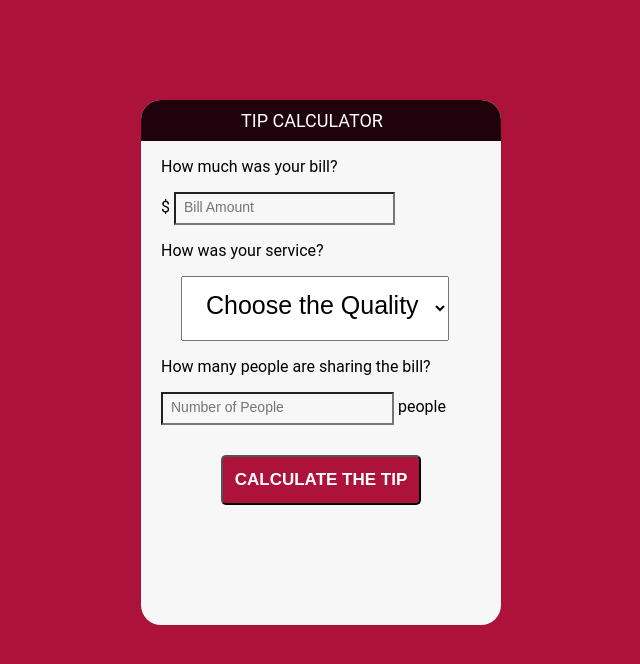
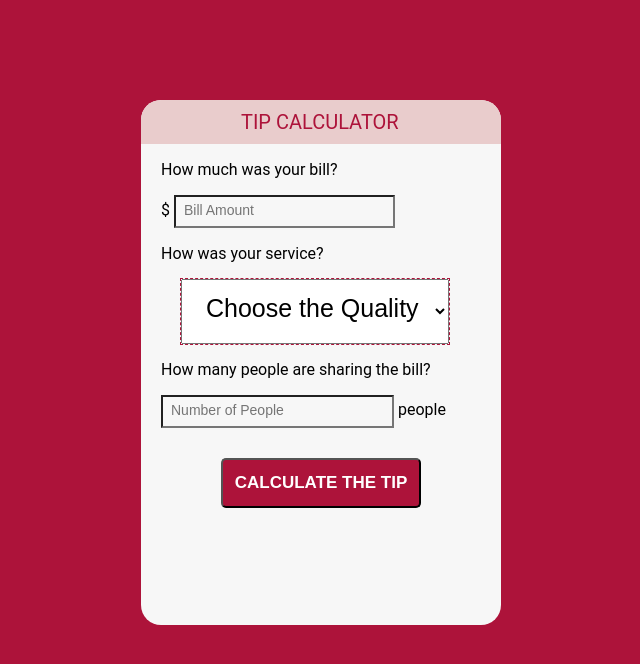
Before and after one commit to juliane99/Asignment2_frontend, a website with bundled scripts: page index.html in a window 1280 px wide. Shown: the whole page, without its empty margins (319-959 px from the left). Built offline with nearby package versions, Linux system fonts and the light colour scheme.

Commit message:
changed css

```diff
--- a/main.css
+++ b/main.css
@@ -15,12 +15,12 @@ body {
   }
 
   h1 {
-   background: #1F030C;
-    color: white;
+   background: #e9cccc;
+    color: #AD133A;
     margin: 0;
     padding: 10px 100px;
     text-transform: uppercase;
-    font-size: 18px;
+    font-size: 20px;
     font-weight: normal;
     border-top-left-radius: 20px;
     border-top-right-radius: 20px;
@@ -69,6 +69,7 @@ body {
     padding: 13px 13px 20px 20px;
     margin-left: 20px;
     font-size: 25px;
+    outline: 1px dashed  #AD133A;
   }
 
   button {
```
